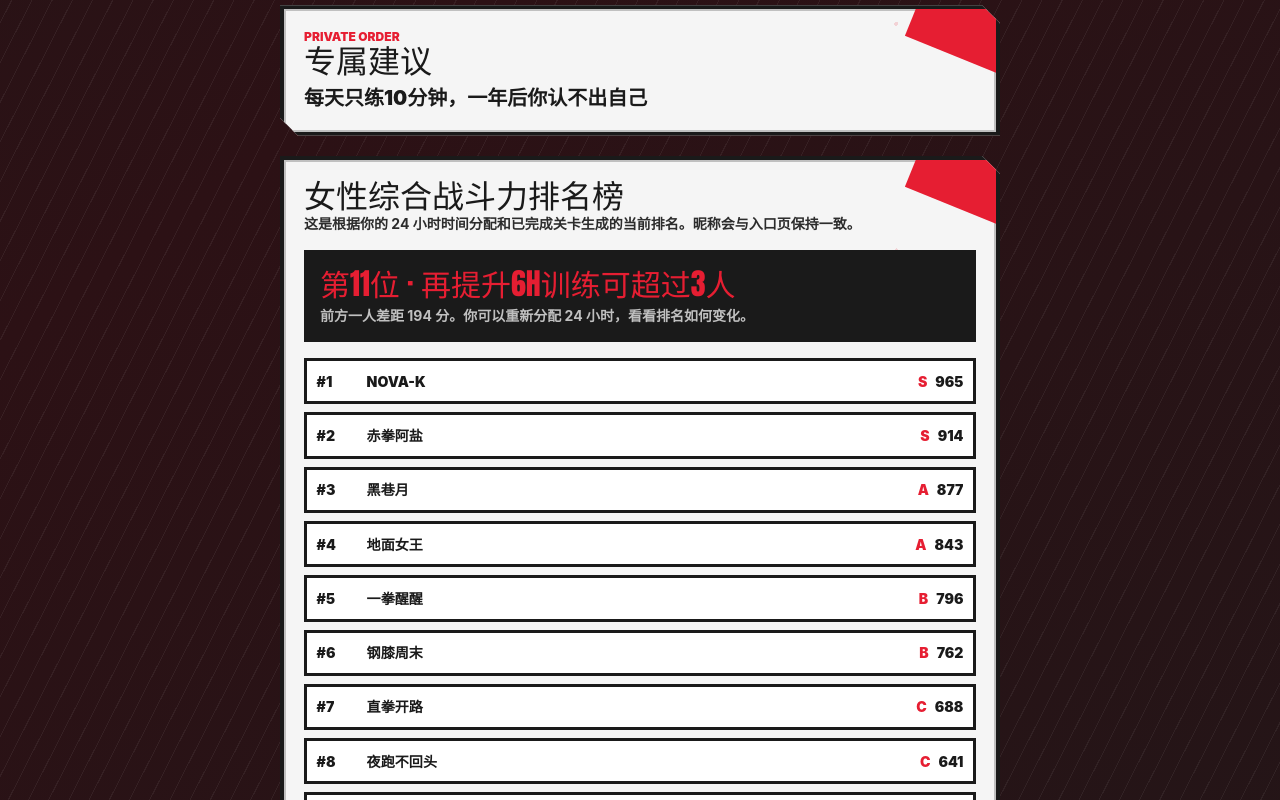
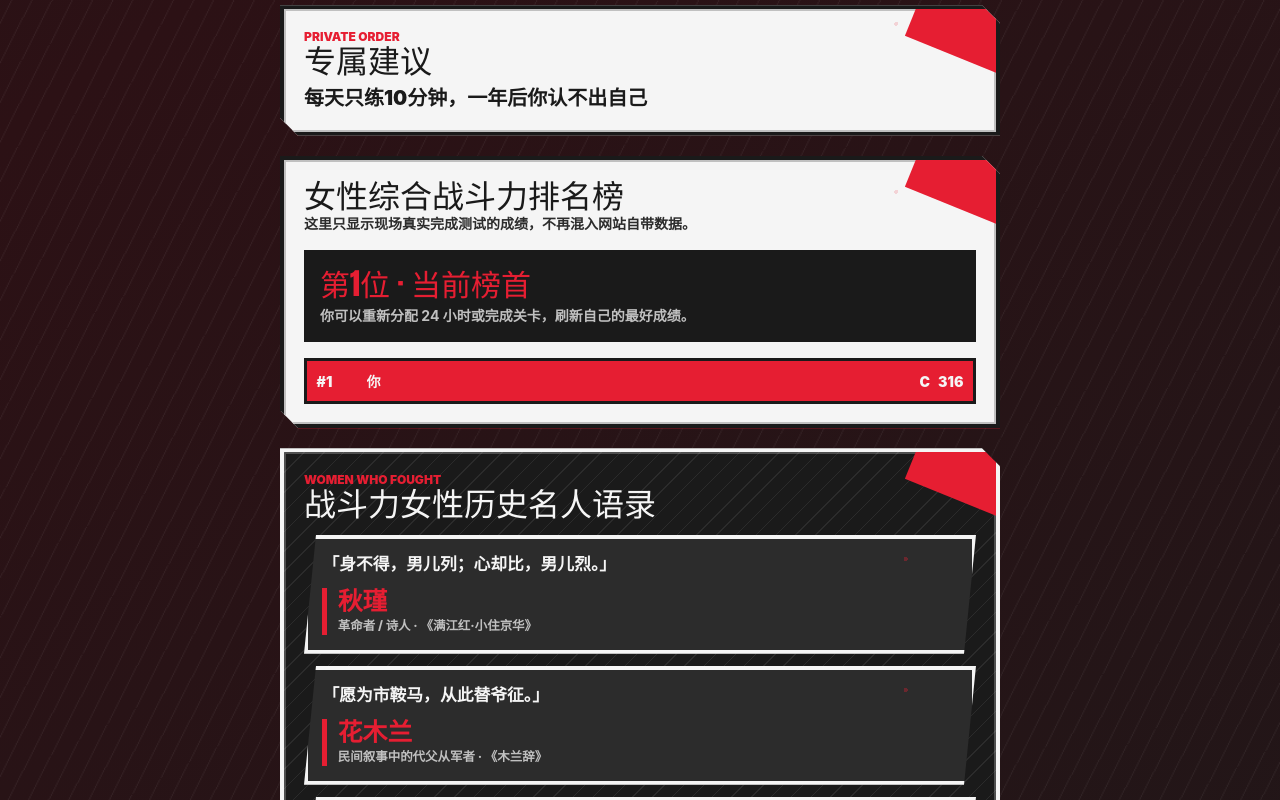
Before and after one commit to hesta1218-collab/womanup, a React (Vite) app: page /result in a window 1280 px wide. Shown: the part 2000-2800 px from the top of the page. Built offline with nearby package versions, Linux system fonts and the light colour scheme.

Commit message:
Use live leaderboard scores

```diff
--- a/src/data.js
+++ b/src/data.js
@@ -4,9 +4,11 @@ export const STORAGE_KEYS = {
   invite: 'woman-up:invite',
   wisdom: 'woman-up:wisdom',
   playerName: 'woman-up:player-name',
+  leaderboard: 'woman-up:leaderboard',
 };
 
 export const ELEVATOR_TEST_MAX_SCORE = 500;
+export const DUO_CLEAR_BONUS = 520;
 export const WISDOM_TEST_VERSION = 'elevator-random-options-v1';
 export const CHALLENGE_SECONDS = 10;
 export const TARGET_PUNCHES = 5;
@@ -511,27 +513,6 @@ export const wisdomQuestions = [
   },
 ];
 
-export const mockSingles = [
-  { name: 'NOVA-K', score: 965, rank: 'S', hours: '12.0h' },
-  { name: '赤拳阿盐', score: 914, rank: 'S', hours: '10.5h' },
-  { name: '黑巷月', score: 877, rank: 'A', hours: '9.5h' },
-  { name: '地面女王', score: 843, rank: 'A', hours: '8.5h' },
-  { name: '一拳醒醒', score: 796, rank: 'B', hours: '7.0h' },
-  { name: '钢膝周末', score: 762, rank: 'B', hours: '6.5h' },
-  { name: '直拳开路', score: 688, rank: 'C', hours: '5.0h' },
-  { name: '夜跑不回头', score: 641, rank: 'C', hours: '4.5h' },
-  { name: '今天觉醒', score: 552, rank: 'D', hours: '3.0h' },
-  { name: '删掉短视频', score: 510, rank: 'D', hours: '2.5h' },
-];
-
-export const mockDuos = [
-  { name: '红线双刃', score: 1880, note: '10 秒组合拳通关' },
-  { name: '电梯终结者', score: 1764, note: '生存题零失误' },
-  { name: '地面与铁肘', score: 1696, note: 'A+B 组合' },
-  { name: '不走夜路队', score: 1510, note: '7 天连续打卡' },
-  { name: '前手开门', score: 1468, note: '视觉检测 5/5' },
-];
-
 export const defaultTraining = {
   punches: 0,
   partnerPunches: 3,
@@ -559,6 +540,10 @@ export function saveAllocation(allocation) {
   localStorage.setItem(STORAGE_KEYS.allocation, JSON.stringify(allocation));
 }
 
+export function hasSavedAllocation() {
+  return Boolean(localStorage.getItem(STORAGE_KEYS.allocation));
+}
+
 export function getPlayerName() {
   return localStorage.getItem(STORAGE_KEYS.playerName) || '你';
 }
@@ -582,6 +567,47 @@ export function getTraining() {
 
 export function saveTraining(training) {
   localStorage.setItem(STORAGE_KEYS.training, JSON.stringify(training));
+}
+
+export function getLeaderboardRecords() {
+  const saved = localStorage.getItem(STORAGE_KEYS.leaderboard);
+  if (!saved) return [];
+
+  try {
+    const records = JSON.parse(saved);
+    if (!Array.isArray(records)) return [];
+    return records
+      .filter((record) => record?.name && Number.isFinite(Number(record.score)))
+      .map((record) => ({
+        ...record,
+        score: Number(record.score),
+        duoScore: Number(record.duoScore || 0),
+        updatedAt: Number(record.updatedAt || 0),
+      }));
+  } catch {
+    return [];
+  }
+}
+
+export function saveLeaderboardRecord(record) {
+  const current = getLeaderboardRecords();
+  const existingIndex = current.findIndex((item) => item.name === record.name);
+  const nextRecord = {
+    ...record,
+    updatedAt: Date.now(),
+  };
+
+  const next = [...current];
+  if (existingIndex >= 0) {
+    const existing = current[existingIndex];
+    next[existingIndex] = nextRecord.score >= existing.score ? nextRecord : { ...existing, updatedAt: nextRecord.updatedAt };
+  } else {
+    next.push(nextRecord);
+  }
+
+  const sorted = next.sort((a, b) => b.score - a.score || b.updatedAt - a.updatedAt).slice(0, 60);
+  localStorage.setItem(STORAGE_KEYS.leaderboard, JSON.stringify(sorted));
+  return sorted;
 }
 
 export function getInvite() {
@@ -663,14 +689,20 @@ export function isTeamPassed(training = getTraining()) {
   return Boolean(training.comboComplete || training.partnerComplete);
 }
 
-export function getRankInfo(allocation, training = getTraining()) {
+export function getDuoScore(score, training = getTraining()) {
+  return isTeamPassed(training) ? score + DUO_CLEAR_BONUS : 0;
+}
+
+export function getRankInfo(allocation, training = getTraining(), records = getLeaderboardRecords()) {
   const score = getCombatScore(allocation, training);
-  const ahead = mockSingles.filter((player) => player.score > score).length;
-  const rank = ahead + 1;
-  const nextScore = [...mockSingles].reverse().find((player) => player.score > score)?.score || score + 35;
-  const gap = Math.max(8, nextScore - score);
-  const trainingLift = Math.max(1, Math.ceil(gap / 34));
-  const passCount = Math.min(3, trainingLift + 2);
+  const playerName = getPlayerName();
+  const leaderboard = [{ name: playerName, score }, ...records.filter((player) => player.name !== playerName)]
+    .sort((a, b) => b.score - a.score || Number(b.updatedAt || 0) - Number(a.updatedAt || 0));
+  const rank = Math.max(leaderboard.findIndex((player) => player.name === playerName) + 1, 1);
+  const nextPlayer = rank > 1 ? leaderboard[rank - 2] : null;
+  const gap = nextPlayer ? Math.max(1, nextPlayer.score - score) : 0;
+  const trainingLift = gap ? Math.max(1, Math.ceil(gap / 34)) : 0;
+  const passCount = leaderboard.filter((player) => player.score < score).length;
 
   return {
     score,
@@ -678,6 +710,6 @@ export function getRankInfo(allocation, training = getTraining()) {
     gap,
     trainingLift,
     passCount,
-    line: `第${rank}位 · 再提升${trainingLift}h训练可超过${passCount}人`,
+    line: rank === 1 ? `第1位 · 当前榜首` : `第${rank}位 · 距离上一名${gap}分`,
   };
 }
--- a/src/pages/LeaderboardPage.jsx
+++ b/src/pages/LeaderboardPage.jsx
@@ -1,45 +1,63 @@
+import { useEffect, useMemo, useState } from 'react';
 import { Link } from 'react-router-dom';
 import { ArrowRight } from 'lucide-react';
 import { ActionButton, BrutalCard, SlashTitle, StatPill } from '../components.jsx';
 import {
+  DUO_CLEAR_BONUS,
   SYSTEM_TEAMMATE,
-  TARGET_PUNCHES,
   getAllocation,
+  getDuoScore,
+  getLeaderboardRecords,
   getPlayerName,
   getProfile,
   getRankInfo,
   getTraining,
   getWisdomScore,
+  hasSavedAllocation,
   isTeamPassed,
-  mockDuos,
-  mockSingles,
+  saveLeaderboardRecord,
 } from '../data.js';
 
 export default function LeaderboardPage() {
   const allocation = getAllocation();
   const training = getTraining();
+  const [savedRecords, setSavedRecords] = useState(() => getLeaderboardRecords());
   const profile = getProfile(allocation);
-  const rankInfo = getRankInfo(allocation, training);
+  const rankInfo = getRankInfo(allocation, training, savedRecords);
   const wisdomScore = getWisdomScore();
   const passed = isTeamPassed(training);
-  const duoScore = rankInfo.score + (passed ? 520 : Math.round((training.partnerPunches || 3) * 70));
+  const duoScore = getDuoScore(rankInfo.score, training);
   const playerName = getPlayerName();
+  const hasPlayed = hasSavedAllocation();
 
-  const singles = [{ name: playerName, score: rankInfo.score, rank: profile.key, hours: `${profile.powerHours}h`, mine: true }, ...mockSingles]
+  const currentRecord = useMemo(
+    () =>
+      hasPlayed
+        ? {
+            name: playerName,
+            score: rankInfo.score,
+            rank: profile.key,
+            hours: `${profile.powerHours}h`,
+            duoScore,
+            duoComplete: passed,
+            note: passed ? `${SYSTEM_TEAMMATE.name} 系统队友通关 · +${DUO_CLEAR_BONUS}` : '第二关未通关',
+            mine: true,
+          }
+        : null,
+    [duoScore, hasPlayed, passed, playerName, profile.key, profile.powerHours, rankInfo.score],
+  );
+
+  useEffect(() => {
+    if (!currentRecord) return;
+    setSavedRecords(saveLeaderboardRecord(currentRecord));
+  }, [currentRecord]);
+
+  const singles = [...savedRecords]
     .sort((a, b) => b.score - a.score)
     .slice(0, 10);
-  const duos = [
-    {
-      name: '红线双刃',
-      score: duoScore,
-      note: passed
-        ? `${training.comboComplete ? playerName : SYSTEM_TEAMMATE.name} 呼吸通关`
-        : `${playerName} ${training.punches || 0}/${TARGET_PUNCHES} · 队友待命`,
-      mine: true,
-    },
-    ...mockDuos,
-  ]
-    .sort((a, b) => b.score - a.score)
+  const duos = [...savedRecords]
+    .filter((record) => record.duoComplete)
+    .sort((a, b) => b.duoScore - a.duoScore)
     .slice(0, 8);
 
   return (
@@ -59,30 +77,39 @@ export default function LeaderboardPage() {
 
       <BrutalCard dark className="mb-5">
         <h2 className="section-title-light">单人战斗力榜</h2>
-        <p className="mt-1 text-sm font-bold text-ash">基于24小时分配、已完成的电梯测试得分与双人 Women UP！闯关游戏进度生成。</p>
+        <p className="mt-1 text-sm font-bold text-ash">现场观众完成测试后会进入这里。当前版本不再混入网站自带假数据。</p>
         <div className="mt-4 space-y-2">
-          {singles.map((player, index) => (
-            <div key={`${player.name}-${index}`} className={`leader-row-dark ${player.mine ? 'leader-row-dark-mine' : ''}`}>
+          {singles.length ? (
+            singles.map((player, index) => (
+              <div key={`${player.name}-${index}`} className={`leader-row-dark ${player.name === playerName ? 'leader-row-dark-mine' : ''}`}>
                 <span>#{index + 1}</span>
                 <strong>{player.name}</strong>
                 <em>{player.rank} · {player.hours}</em>
                 <b>{player.score}</b>
               </div>
-          ))}
+            ))
+          ) : (
+            <p className="leaderboard-empty">还没有现场成绩。完成 24 小时测试后，第一个名字会出现在这里。</p>
+          )}
         </div>
       </BrutalCard>
 
       <BrutalCard className="mb-5">
         <h2 className="section-title-dark">最强搭档榜</h2>
+        <p className="mt-1 text-sm font-bold text-ink">Demo 版使用系统队友：完成第二关即获得双人满分加成 {DUO_CLEAR_BONUS}。</p>
         <div className="mt-4 space-y-2">
-          {duos.map((team, index) => (
-            <div key={team.name} className={`leader-row ${team.mine ? 'leader-row-mine' : ''}`}>
+          {duos.length ? (
+            duos.map((team, index) => (
+              <div key={`${team.name}-${index}`} className={`leader-row ${team.name === playerName ? 'leader-row-mine' : ''}`}>
                 <span>#{index + 1}</span>
                 <strong>{team.name}</strong>
                 <em>{team.note}</em>
-              <b>{team.score}</b>
+                <b>{team.duoScore}</b>
               </div>
-          ))}
+            ))
+          ) : (
+            <p className="leaderboard-empty leaderboard-empty-light">还没有通关第二关的队伍。完成“找回呼吸”后会出现在这里。</p>
+          )}
         </div>
       </BrutalCard>
 
--- a/src/pages/ResultPage.jsx
+++ b/src/pages/ResultPage.jsx
@@ -1,27 +1,47 @@
-import { useMemo } from 'react';
+import { useEffect, useMemo, useState } from 'react';
 import { Link, useNavigate } from 'react-router-dom';
 import { ArrowRight, BookOpen, Brain, RefreshCcw, Swords } from 'lucide-react';
 import { ActionButton, BrutalCard, RadarChart, ShareTools, SlashTitle, StatPill } from '../components.jsx';
 import {
   getAllocation,
+  getDuoScore,
+  getLeaderboardRecords,
   getPlayerName,
   getProfile,
   getRankInfo,
+  getTraining,
   getWisdomScore,
   historicalWomenQuotes,
+  isTeamPassed,
   trajectoryDetails,
-  mockSingles,
+  saveLeaderboardRecord,
 } from '../data.js';
 
 export default function ResultPage() {
   const navigate = useNavigate();
   const allocation = getAllocation();
+  const training = getTraining();
+  const [leaderboardRecords, setLeaderboardRecords] = useState(() => getLeaderboardRecords());
   const profile = useMemo(() => getProfile(allocation), [allocation]);
-  const rankInfo = getRankInfo(allocation);
+  const rankInfo = getRankInfo(allocation, training, leaderboardRecords);
   const wisdomScore = getWisdomScore();
   const trajectory = trajectoryDetails[profile.key];
   const playerName = getPlayerName();
+  const duoComplete = isTeamPassed(training);
+  const duoScore = getDuoScore(rankInfo.score, training);
   const quote = useMemo(() => historicalWomenQuotes[Math.floor(Math.random() * historicalWomenQuotes.length)], []);
+  const currentRecord = useMemo(
+    () => ({
+      name: playerName,
+      score: rankInfo.score,
+      rank: profile.key,
+      hours: `${profile.powerHours}h`,
+      duoScore,
+      duoComplete,
+      note: duoComplete ? '系统队友通关 · 双人满分' : '第二关未通关',
+    }),
+    [duoComplete, duoScore, playerName, profile.key, profile.powerHours, rankInfo.score],
+  );
   const radarStats = [
     ['攻击', profile.radar[0]],
     ['防御', profile.radar[1]],
@@ -29,6 +49,15 @@ export default function ResultPage() {
     ['意志', profile.radar[3]],
     ['策略', profile.radar[4]],
   ];
+  const resultLeaderboard = leaderboardRecords
+    .filter((record) => record.name !== playerName)
+    .concat(currentRecord)
+    .sort((a, b) => b.score - a.score)
+    .slice(0, 10);
+
+  useEffect(() => {
+    setLeaderboardRecords(saveLeaderboardRecord(currentRecord));
+  }, [currentRecord]);
 
   return (
     <>
@@ -142,17 +171,14 @@ export default function ResultPage() {
 
       <BrutalCard className="mb-5">
         <h2 className="section-title-dark">女性综合战斗力排名榜</h2>
-        <p className="mt-1 text-sm font-bold text-ink">这是根据你的 24 小时时间分配和已完成关卡生成的当前排名。昵称会与入口页保持一致。</p>
+        <p className="mt-1 text-sm font-bold text-ink">这里只显示现场真实完成测试的成绩，不再混入网站自带数据。</p>
         <div className="mt-4 bg-void p-4 text-paper">
           <p className="font-display text-3xl uppercase text-blood">{rankInfo.line}</p>
-          <p className="mt-1 text-sm font-bold text-ash">前方一人差距 {rankInfo.gap} 分。你可以重新分配 24 小时，看看排名如何变化。</p>
+          <p className="mt-1 text-sm font-bold text-ash">你可以重新分配 24 小时或完成关卡，刷新自己的最好成绩。</p>
         </div>
         <div className="mt-4 space-y-2">
-          {[{ name: playerName, score: rankInfo.score, rank: profile.key, hours: `${profile.powerHours}h`, mine: true }, ...mockSingles]
-            .sort((a, b) => b.score - a.score)
-            .slice(0, 10)
-            .map((player, index) => (
-              <div key={`${player.name}-${index}`} className={`leader-row ${player.mine ? 'leader-row-mine' : ''}`}>
+          {resultLeaderboard.map((player, index) => (
+              <div key={`${player.name}-${index}`} className={`leader-row ${player.name === playerName ? 'leader-row-mine' : ''}`}>
                 <span>#{index + 1}</span>
                 <strong>{player.name}</strong>
                 <em>{player.rank}</em>
--- a/src/pages/SquadPage.jsx
+++ b/src/pages/SquadPage.jsx
@@ -2,9 +2,11 @@ import { useNavigate } from 'react-router-dom';
 import { ArrowRight, Bot, Shield, Swords } from 'lucide-react';
 import { ActionButton, BrutalCard, SlashTitle, StatPill } from '../components.jsx';
 import {
+  DUO_CLEAR_BONUS,
   SYSTEM_TEAMMATE,
   TARGET_PUNCHES,
   getAllocation,
+  getDuoScore,
   getInvite,
   getProfile,
   getRankInfo,
@@ -19,7 +21,7 @@ export default function SquadPage() {
   const training = getTraining();
   const rankInfo = getRankInfo(allocation, training);
   const passed = isTeamPassed(training);
-  const duoScore = rankInfo.score + (passed ? 520 : Math.round((training.partnerPunches || 3) * 70));
+  const duoScore = getDuoScore(rankInfo.score, training);
 
   return (
     <>
@@ -70,7 +72,9 @@ export default function SquadPage() {
           <Progress label={SYSTEM_TEAMMATE.name} value={training.partnerComplete ? TARGET_PUNCHES : training.partnerPunches || 3} max={TARGET_PUNCHES} />
           <Progress label="通关判定" value={passed ? 1 : 0} max={1} />
         </div>
-        <p className="mt-4 bg-void p-3 font-black text-paper">当前双人分：{duoScore}</p>
+        <p className="mt-4 bg-void p-3 font-black text-paper">
+          当前双人分：{passed ? duoScore : '未通关'} · Demo 版完成即 +{DUO_CLEAR_BONUS}
+        </p>
       </BrutalCard>
     </>
   );
```
Also changed, not shown: src/styles.css (+15 -0 lines). Lines whose indentation alone changed are shown as unchanged.
